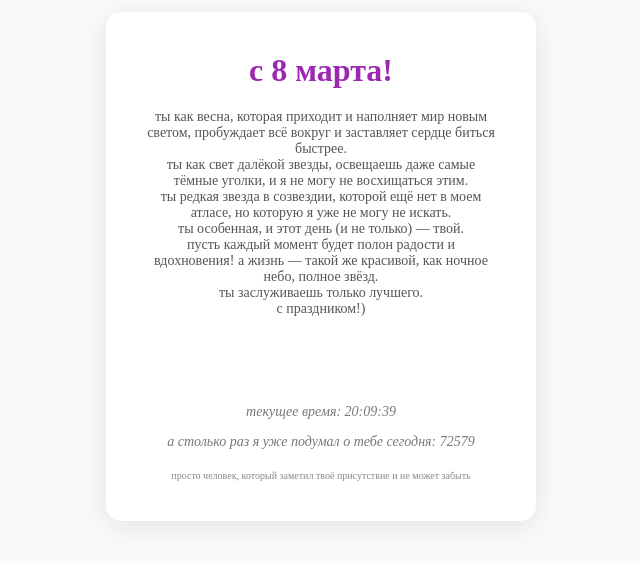
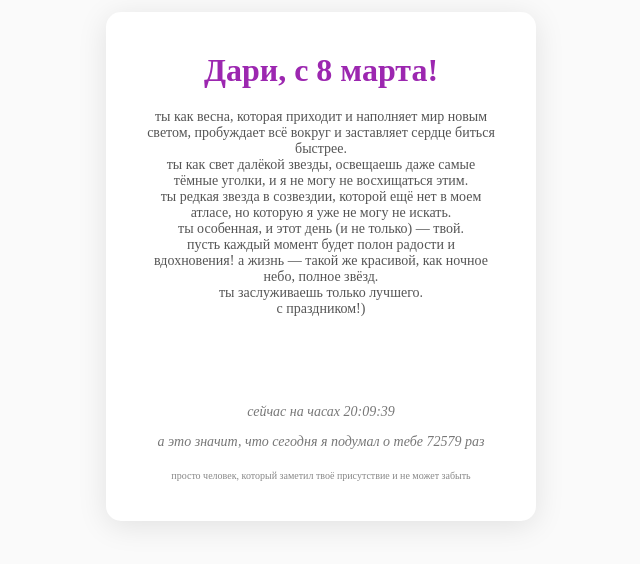
Before and after one commit to key90/mar, a plain HTML site: page index.html in a window 1280 px wide. Shown: the part 134-698 px from the top of the page, without its empty margins (319-959 px from the left). Drawn offline with Linux system fonts and the light colour scheme.

Commit message:
Update index.html

```diff
--- a/index.html
+++ b/index.html
@@ -91,7 +91,7 @@
 </head>
 <body>
    <div class="card">
-       <div class="header">с 8 марта!</div>
+       <div class="header">Дари, с 8 марта!</div>
        <div class="message">ты как весна, которая приходит и наполняет мир новым светом, пробуждает всё вокруг и заставляет сердце биться быстрее.</div>
        <div class="message">ты как свет далёкой звезды, освещаешь даже самые тёмные уголки, и я не могу не восхищаться этим.</div>
        <div class="message">ты редкая звезда в созвездии, которой ещё нет в моем атласе, но которую я уже не могу не искать.</div>
@@ -118,11 +118,11 @@
 
            // Текущее время
            const timeString = `${hours.toString().padStart(2, '0')}:${minutes.toString().padStart(2, '0')}:${seconds.toString().padStart(2, '0')}`;
-           document.getElementById('time').textContent = `текущее время: ${timeString}`;
+           document.getElementById('time').textContent = `сейчас на часах ${timeString}`;
 
            // Количество секунд с полуночи
            const totalSeconds = hours * 3600 + minutes * 60 + seconds;
-           document.getElementById('seconds').textContent = `а столько раз я уже подумал о тебе сегодня: ${totalSeconds}`;
+           document.getElementById('seconds').textContent = `а это значит, что сегодня я подумал о тебе ${totalSeconds} раз`;
        }
 
        // Обновлять время каждую секунду
```
